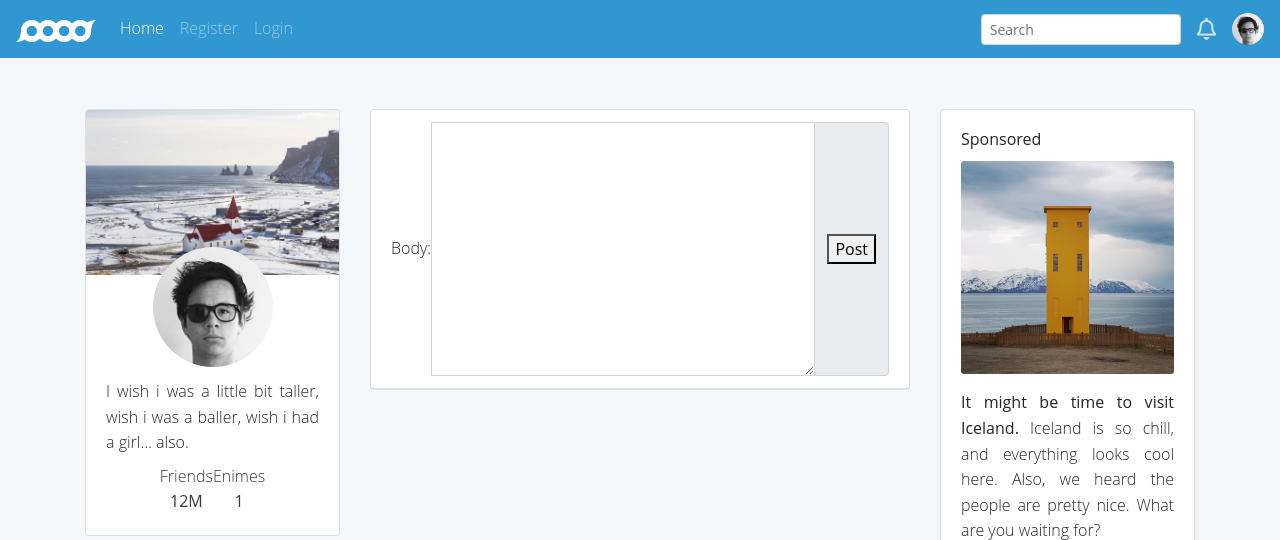
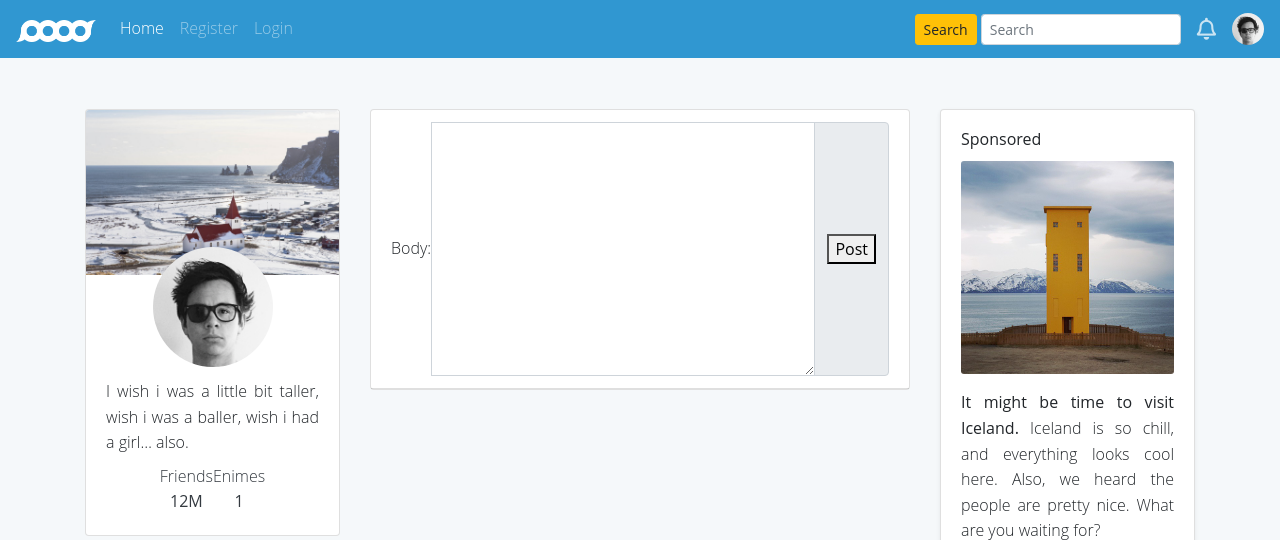
Before and after one commit to mohsensami/discuss, a Django app: page / in a window 1280 px wide. Shown: the top 540 px of the page. Run offline with Django 4.2, Linux system fonts and the light colour scheme; data that the repository does not hold is empty; some libraries are stand-ins or nearby versions.

Commit message:
Search => add search form and get query parameters  and show result in search.html

```diff
--- a/post/urls.py
+++ b/post/urls.py
@@ -10,5 +10,6 @@ urlpatterns = [
     path('delete/<int:post_id>/', views.PostDeleteView.as_view(), name='delete'),
     path('update/<int:post_id>/', views.PostUpdateView.as_view(), name='update'),
     path('reply/<int:post_id>/<int:comment_id>/', views.PostAddReplyView.as_view(), name='add_reply'),
-    path('like/<int:post_id>/', views.PostLikeView.as_view(), name="post_like")
+    path('like/<int:post_id>/', views.PostLikeView.as_view(), name="post_like"),
+    path('search/', views.SearchView.as_view(), name="search"),
 ]
--- a/post/views.py
+++ b/post/views.py
@@ -9,6 +9,12 @@ from django.contrib.auth.mixins import LoginRequiredMixin
 from django.utils.text import slugify
 from django.contrib.auth.decorators import login_required
 from django.utils.decorators import method_decorator
+
+
+class SearchView(View):
+    def get(self, request):
+        posts = Post.objects.filter(body__icontains = request.GET['search'])
+        return render(request, 'post/search.html', {'posts': posts})
 
 
 class PostListView(View):
--- a/templates/inc/header.html
+++ b/templates/inc/header.html
@@ -22,7 +22,8 @@
 
       </ul>
 
-      <form action="" class="form-inline ml-auto d-none d-md-block">
+      <form method="GET" action="{% url 'post:search' %}" class="form-inline ml-auto d-none d-md-block">
+          <input class="btn btn-warning btn-sm" type="submit" value="Search" >
           <input type="text" name="search" id="search" placeholder="Search" class="form-control form-control-sm">
       </form>
       <a href="notification.html" class="text-decoration-none" style="color:#CBE4F2;font-size:22px;"><i class="far fa-bell ml-3 d-none d-md-block"></i></a>
```
Also changed, not shown: post/templates/post/search.html (added, +46 -0 lines).
